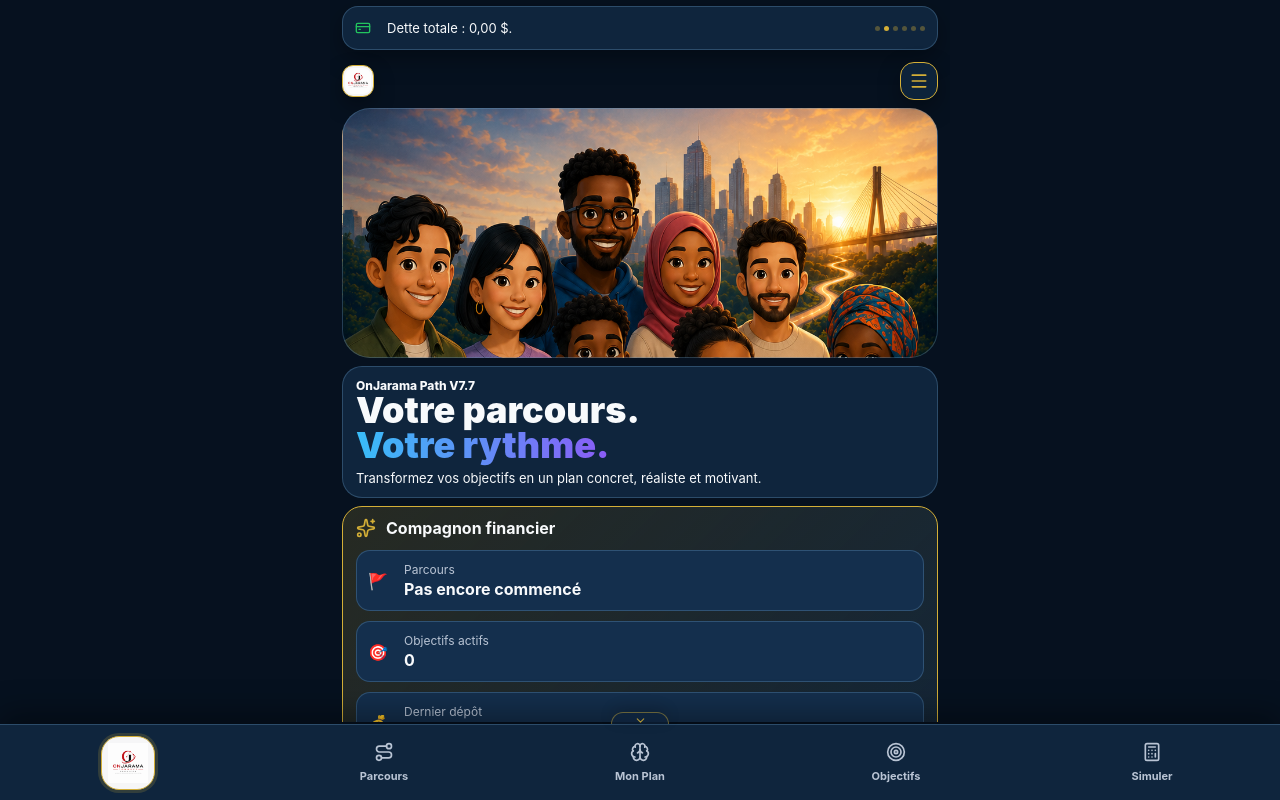
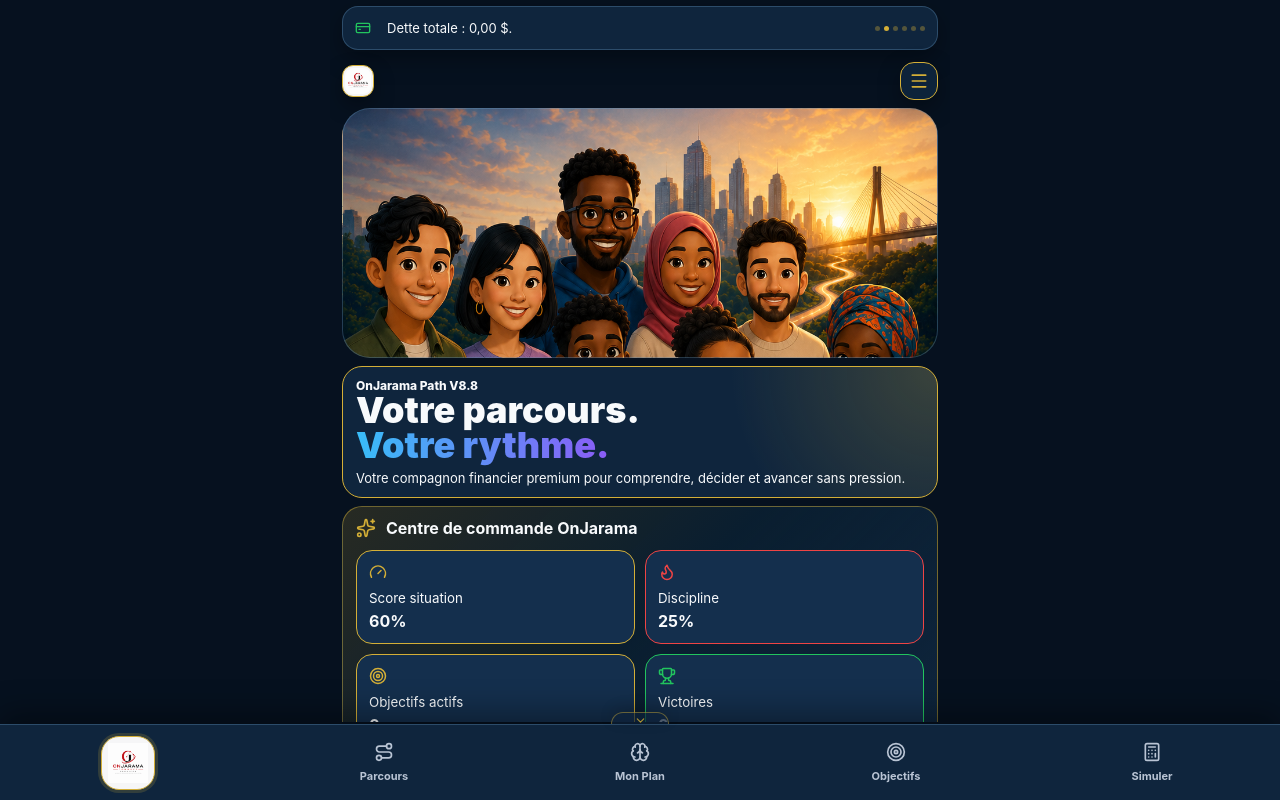
Before and after one commit to salomondiallo/OnJaramaV3_Finance, a React (Vite) app: page / in a window 1280 px wide. Built offline with nearby package versions, Linux system fonts and the light colour scheme.

Commit message:
V8.8 accueil premium final

```diff
--- a/src/pages/Accueil.jsx
+++ b/src/pages/Accueil.jsx
@@ -13,6 +13,9 @@
   Landmark,
   Sparkles,
   Trophy,
+  Wallet,
+  CreditCard,
+  Route,
 } from "lucide-react";
 
 import { useState } from "react";
@@ -41,6 +44,11 @@
     hasRecentDeposit: false,
     hasOverduePayment: false,
   };
+
+  const monthlyIncome = Number(financeData?.overview?.monthlyIncome || 0);
+  const monthlyExpenses = Number(financeData?.overview?.monthlyExpenses || 0);
+  const monthlySavings = Number(financeData?.overview?.monthlySavings || 0);
+  const monthlyAvailable = monthlyIncome - monthlyExpenses - monthlySavings;
 
   const totalDebt = debts.reduce(
     (sum, debt) => sum + Number(debt.balance || 0),
@@ -82,11 +90,19 @@
     history.find((item) => item.type === "victoire") || achievedGoals[0];
 
   const smartAlerts = buildSmartAlerts({ activeGoals, debts });
+  const situationScore = getSituationScore({
+    monthlyIncome,
+    monthlyExpenses,
+    monthlySavings,
+    monthlyAvailable,
+    totalDebt,
+  });
 
   const nextAction = getNextAction({
     totalDebt,
     mainGoal,
     closestGoal,
+    monthlyIncome,
   });
 
   function money(value) {
@@ -101,8 +117,8 @@
     <div className="native-page accueil-page">
       <section className="accueil-hero" />
 
-      <section className="accueil-headline">
-        <p className="accueil-eyebrow">OnJarama Path V7.7</p>
+      <section className="accueil-headline" style={premiumHero}>
+        <p className="accueil-eyebrow">OnJarama Path V8.8</p>
 
         <h1 className="accueil-title">
           {t.heroTitle}
@@ -111,13 +127,51 @@
         </h1>
 
         <p className="accueil-subtitle">
-          Transformez vos objectifs en un plan concret, réaliste et motivant.
+          Votre compagnon financier premium pour comprendre, décider et avancer
+          sans pression.
         </p>
+      </section>
+
+      <section className="accueil-headline" style={commandCenter}>
+        <div style={sectionHead}>
+          <Sparkles size={20} color="var(--gold)" />
+          <strong>Centre de commande OnJarama</strong>
+        </div>
+
+        <div style={commandGrid}>
+          <CommandStat
+            icon={<Gauge size={18} />}
+            label="Score situation"
+            value={`${situationScore.score}%`}
+            color={situationScore.color}
+          />
+
+          <CommandStat
+            icon={<Flame size={18} />}
+            label="Discipline"
+            value={`${discipline.score}%`}
+            color={getDisciplineColor(discipline.score)}
+          />
+
+          <CommandStat
+            icon={<Target size={18} />}
+            label="Objectifs actifs"
+            value={`${activeGoals.length}`}
+            color="var(--gold)"
+          />
+
+          <CommandStat
+            icon={<Trophy size={18} />}
+            label="Victoires"
+            value={`${achievedGoals.length}`}
+            color="var(--green)"
+          />
+        </div>
       </section>
 
       <section className="accueil-headline" style={companionCard}>
         <div style={sectionHead}>
-          <Sparkles size={20} color="var(--gold)" />
+          <Route size={20} color="var(--gold)" />
           <strong>Compagnon financier</strong>
         </div>
 
@@ -130,12 +184,6 @@
                 ? `Commencé ${getStartedLabel(firstGoal.createdAt)}`
                 : "Pas encore commencé"
             }
-          />
-
-          <CompanionLine
-            icon="🎯"
-            label="Objectifs actifs"
-            value={`${activeGoals.length}`}
           />
 
           <CompanionLine
@@ -208,11 +256,46 @@
         </div>
       </section>
 
+      <section className="accueil-headline" style={situationCard}>
+        <div style={sectionHead}>
+          <Wallet size={20} color={situationScore.color} />
+          <strong>Situation actuelle</strong>
+        </div>
+
+        <div style={situationGrid}>
+          <SituationLine
+            label="Revenus"
+            value={money(monthlyIncome)}
+            color="var(--green)"
+          />
+          <SituationLine
+            label="Sorties"
+            value={money(monthlyExpenses + monthlySavings)}
+            color="var(--red)"
+          />
+          <SituationLine
+            label="Disponible"
+            value={money(monthlyAvailable)}
+            color={monthlyAvailable >= 0 ? "var(--green)" : "var(--red)"}
+          />
+        </div>
+
+        <p style={softText}>{situationScore.label}</p>
+
+        <button
+          onClick={() => setCurrentPage("situation")}
+          className="primary-action"
+          style={{ marginTop: 12 }}
+        >
+          Ouvrir Situation Premium
+        </button>
+      </section>
+
       {smartAlerts.length > 0 && (
         <section className="accueil-headline" style={alertCard}>
           <div style={sectionHead}>
             <Flame size={20} color="var(--gold)" />
-            <strong>Alertes du jour</strong>
+            <strong>Alertes intelligentes</strong>
           </div>
 
           {smartAlerts.slice(0, 3).map((alert) => (
@@ -313,10 +396,10 @@
 
       <section className="accueil-grid">
         <QuickTile
-          icon={<TrendingUp />}
-          title="Vue rapide"
+          icon={<CreditCard />}
+          title="Dettes"
           text={money(totalDebt)}
-          color="var(--gold)"
+          color="var(--red)"
           onClick={() => setCurrentPage("situation")}
         />
 
@@ -340,7 +423,7 @@
                 ? "Réduire la dette"
                 : "Bâtir le plan"
           }
-          color="var(--blue)"
+          color="var(--gold)"
           onClick={() => setCurrentPage("parcours")}
         />
 
@@ -388,15 +471,24 @@
         <Lightbulb size={16} color="var(--gold)" />
 
         <p>
-          Appui long, cartes réversibles et synchronisation bancaire arrivent
-          dans les prochaines versions.
+          Situation Premium, Parcours Premium et Objectifs intelligents sont
+          maintenant connectés dans l’expérience V8.
         </p>
       </section>
     </div>
   );
 }
 
-function getNextAction({ totalDebt, mainGoal, closestGoal }) {
+function getNextAction({ totalDebt, mainGoal, closestGoal, monthlyIncome }) {
+  if (!monthlyIncome || monthlyIncome <= 0) {
+    return {
+      title: "Compléter votre situation",
+      text: "Ajoutez vos revenus et vos sorties pour activer une lecture plus précise.",
+      button: "Ouvrir Situation",
+      page: "situation",
+    };
+  }
+
   if (totalDebt > 0) {
     return {
       title: "Réduire la dette prioritaire",
@@ -501,6 +593,48 @@
   return alerts.slice(0, 5);
 }
 
+function getSituationScore({
+  monthlyIncome,
+  monthlyExpenses,
+  monthlySavings,
+  monthlyAvailable,
+  totalDebt,
+}) {
+  let score = 50;
+
+  if (monthlyIncome > 0) score += 15;
+  if (monthlyAvailable > 0) score += 15;
+  if (monthlySavings > 0) score += 10;
+  if (totalDebt === 0) score += 10;
+  if (monthlyIncome > 0 && totalDebt > monthlyIncome * 6) score -= 18;
+  if (monthlyIncome > 0 && monthlyExpenses > monthlyIncome) score -= 15;
+  if (monthlyAvailable < 0) score -= 25;
+
+  const safeScore = Math.max(0, Math.min(100, score));
+
+  if (safeScore >= 80) {
+    return {
+      score: safeScore,
+      color: "var(--green)",
+      label: "Base solide. Continuez à protéger votre marge.",
+    };
+  }
+
+  if (safeScore >= 55) {
+    return {
+      score: safeScore,
+      color: "var(--gold)",
+      label: "Situation stable, mais quelques ajustements peuvent aider.",
+    };
+  }
+
+  return {
+    score: safeScore,
+    color: "var(--red)",
+    label: "Priorité : reprendre du souffle mensuel.",
+  };
+}
+
 function getStartedLabel(createdAt) {
   if (!createdAt) return "aujourd’hui";
 
@@ -535,6 +669,25 @@
         <small style={companionLabel}>{label}</small>
         <strong style={companionValue}>{value}</strong>
       </div>
+    </div>
+  );
+}
+
+function CommandStat({ icon, label, value, color }) {
+  return (
+    <div style={{ ...commandStat, borderColor: color }}>
+      <span style={{ color }}>{icon}</span>
+      <small>{label}</small>
+      <strong>{value}</strong>
+    </div>
+  );
+}
+
+function SituationLine({ label, value, color }) {
+  return (
+    <div style={situationLine}>
+      <span>{label}</span>
+      <strong style={{ color }}>{value}</strong>
     </div>
   );
 }
@@ -584,6 +737,34 @@
   lineHeight: 1.4,
 };
 
+const premiumHero = {
+  border: "1px solid var(--gold)",
+  background:
+    "radial-gradient(circle at top right, rgba(212,175,55,.22), transparent 34%), var(--bg-card)",
+};
+
+const commandCenter = {
+  border: "1px solid rgba(212,175,55,.48)",
+  background:
+    "linear-gradient(135deg, rgba(212,175,55,.16), rgba(56,189,248,.08), var(--bg-card))",
+};
+
+const commandGrid = {
+  display: "grid",
+  gridTemplateColumns: "1fr 1fr",
+  gap: "10px",
+  marginTop: "12px",
+};
+
+const commandStat = {
+  background: "var(--bg-panel)",
+  border: "1px solid var(--border)",
+  borderRadius: "16px",
+  padding: "12px",
+  display: "grid",
+  gap: "5px",
+};
+
 const companionCard = {
   border: "1px solid var(--gold)",
   background: "linear-gradient(135deg, rgba(212,175,55,.16), var(--bg-card))",
@@ -592,6 +773,27 @@
 const disciplineGaugeCard = {
   border: "1px solid var(--gold)",
   background: "linear-gradient(135deg, rgba(212,175,55,.12), var(--bg-card))",
+};
+
+const situationCard = {
+  border: "1px solid var(--green)",
+  background: "linear-gradient(135deg, rgba(34,197,94,.12), var(--bg-card))",
+};
+
+const situationGrid = {
+  display: "grid",
+  gap: "8px",
+  margin: "12px 0",
+};
+
+const situationLine = {
+  background: "var(--bg-panel)",
+  border: "1px solid var(--border)",
+  borderRadius: "14px",
+  padding: "10px",
+  display: "flex",
+  justifyContent: "space-between",
+  gap: "10px",
 };
 
 const companionGrid = {
```
